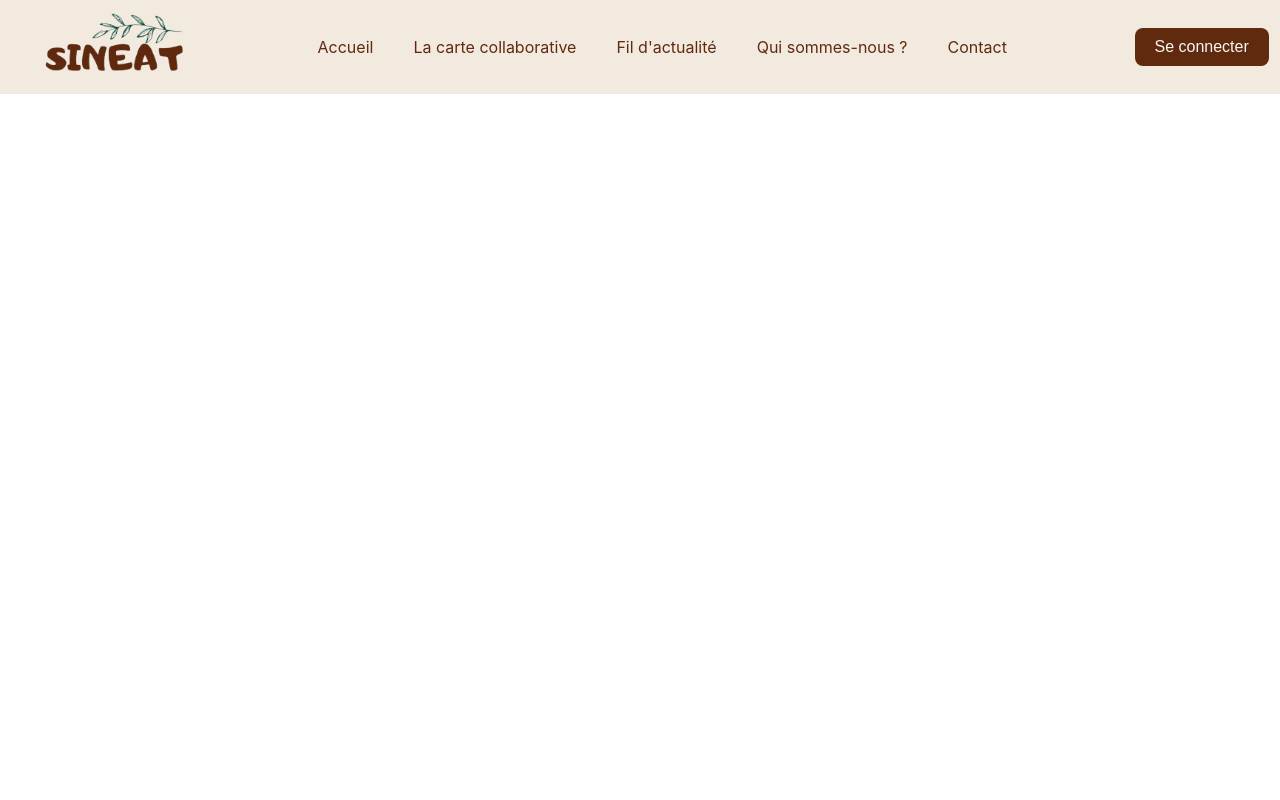
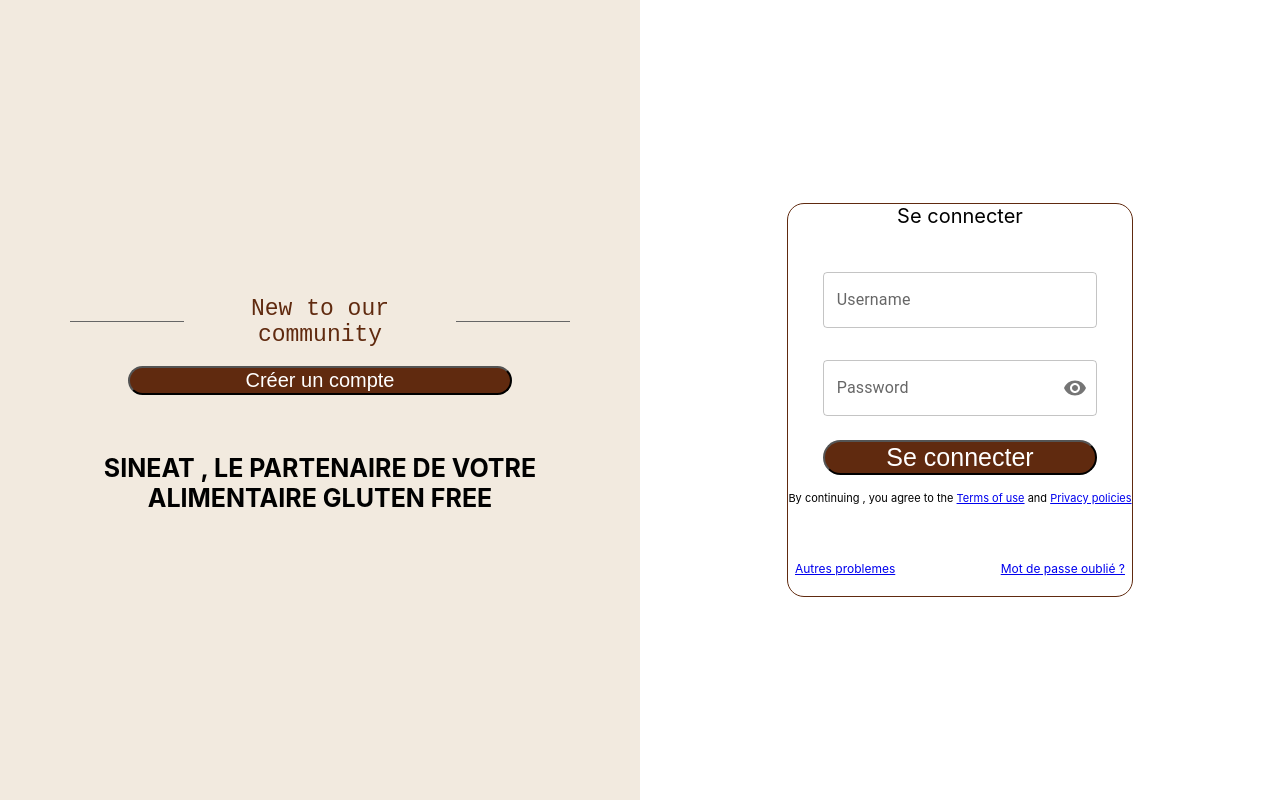
Before and after one commit to tdupuy2001/sineat, a React (Create React App) app in the folder Sprint 2/Phase 3/frontend/: page /Profile in a window 1280 px wide. Built offline with nearby package versions, Linux system fonts and the light colour scheme.

Commit message:
C'est nimp mais tranquille

```diff
--- a/Sprint 2/Phase 3/frontend/package.json
+++ b/Sprint 2/Phase 3/frontend/package.json
@@ -5,8 +5,8 @@
   "dependencies": {
     "@emotion/react": "^11.11.1",
     "@emotion/styled": "^11.11.0",
-    "@mui/icons-material": "^5.14.19",
-    "@mui/material": "^5.14.19",
+    "@mui/icons-material": "^5.15.0",
+    "@mui/material": "^5.15.0",
     "@testing-library/jest-dom": "^5.17.0",
     "@testing-library/react": "^13.4.0",
     "@testing-library/user-event": "^13.5.0",
--- a/Sprint 2/Phase 3/frontend/src/components/App.tsx
+++ b/Sprint 2/Phase 3/frontend/src/components/App.tsx
@@ -12,6 +12,7 @@
 import Map from '../screens/Map/Map';
 import { User } from '../dto/User';
 import Navbar from './Navbar/Navbar';
+import Profile from '../screens/Profile/Profile.tsx';
 
 
 
@@ -43,6 +44,7 @@
         <Route path='/map' element={<Map />} />
         <Route path='/contact' element={<Contact />} />
         <Route path='/*' element={<Navbar/>} />
+        <Route path='/Profile' element={<Profile/>}></Route>
       </Routes>
     </div>
     </MyBlogContext.Provider>
--- /dev/null
+++ b/Sprint 2/Phase 3/frontend/src/screens/Profile/Profile.ts
@@ -0,0 +1 @@
+export { Profile } from "./Profile.tsx";
--- /dev/null
+++ b/Sprint 2/Phase 3/frontend/src/screens/Profile/Profile.tsx
@@ -0,0 +1,145 @@
+import React, {useCallback, useContext, useState} from "react";
+import { Alert, AlertColor, TextField } from "@mui/material";
+import { MyBlogContext } from "../../MyBlogContext";
+import { useNavigate } from "react-router-dom";
+import { UserService } from "../../services/UserService";
+import { config } from "../../config";
+
+import Divider from '../../components/Divider/Divider'
+
+import IconButton from '@mui/material/IconButton';
+import OutlinedInput from '@mui/material/OutlinedInput';
+import InputLabel from '@mui/material/InputLabel';
+import InputAdornment from '@mui/material/InputAdornment';
+import FormControl from '@mui/material/FormControl';
+import Visibility from '@mui/icons-material/Visibility';
+import VisibilityOff from '@mui/icons-material/VisibilityOff';
+import { User } from "../../dto/User";
+
+export function Profile() {
+
+  const [showPassword, setShowPassword] = useState(false);
+
+  const _ = "";
+
+  const navigate = useNavigate();
+
+  const context = useContext(MyBlogContext);
+
+  const handleClickShowPassword = () => setShowPassword((show) => !show);
+
+  const handleMouseDownPassword = (event: React.MouseEvent<HTMLButtonElement>) => {
+    event.preventDefault();
+  };
+
+  const [username, setUsername] = useState<string>();
+  const [password, setPassword] = useState<string>();
+
+  const [loginMessageType, setLoginMessageType] = useState<AlertColor>(
+    "info"
+  );
+
+  const [loginMessage, setLoginMessage] = useState("");
+
+  const login = useCallback(
+    (user: User) => {
+      context.setUser(user);
+      sessionStorage.setItem("username", user.username);
+      setLoginMessage("");
+      setLoginMessageType("info");
+      navigate("/");
+    },
+    [context, navigate]
+  );
+
+
+  const handleLoginRequested = () => {
+    if (username && password) {
+      const userService = new UserService(config.API_URL);
+      userService.log_user({ username, date_de_naissance: undefined, email: _, password, langue: _, nom: _, prenom: _, genre: _, adresse: _, description: _ }).then((response: any) => {
+        if (response.data.message === 'success') {
+          const user = response.data.user;
+          login(user); // This will update the context and navigate to "/"
+        } else {
+          setLoginMessage("Mauvais nom d'utilisateur ou mot de passe !");
+          setLoginMessageType("error");
+        }
+      });
+    } else {
+      setLoginMessage("Veuillez entrer un nom d'utilisateur et un mot de passe.");
+      setLoginMessageType("error");
+    }
+  };
+
+  const handleRegister = () => {
+    navigate("/Register");
+  };
+
+
+
+
+
+  return (
+    <div className='mainLog'>
+        <div className='SignUp'>
+            <div className='ContSignUp'>
+                <div className='Img-signup'>
+                    {/* <img src={SignUpImg} alt="SignUpImg" /> */}
+                </div>
+                <Divider />
+                <div className='Btn-signup'>
+                    <button className='btn-signup' onClick={handleRegister}>Créer un compte</button>
+                </div>
+                <div className='Texts'>
+                    <span>
+                    SINEAT , LE PARTENAIRE DE VOTRE ALIMENTAIRE GLUTEN FREE
+                    </span>
+                </div>
+            </div>
+        </div>
+        <div className='SignIn'>
+            <div className='cont-signIn'>
+                {/* <img src={SigninImg} alt="SigninImg" className='Img-signin' /> */}
+                <div className='title-signin'> Se connecter</div>
+                {loginMessage && (<Alert severity={loginMessageType}>
+                  {loginMessage}
+                </Alert>)}
+                <TextField  sx={{ m: 1, width: '80%' }} id="outlined-basic" label="Username" variant="outlined" onChange={(evt) => setUsername(evt.target.value)}/>
+                <FormControl sx={{ m: 1, width: '80%' }} variant="outlined">
+                    <InputLabel htmlFor="outlined-adornment-password">Password</InputLabel>
+                    <OutlinedInput
+                        id="outlined-adornment-password"
+                        type={showPassword ? 'text' : 'password'}
+                        endAdornment={
+                        <InputAdornment position="end">
+                            <IconButton
+                            aria-label="toggle password visibility"
+                            onClick={handleClickShowPassword}
+                            onMouseDown={handleMouseDownPassword}
+                            edge="end"
+                            >
+                            {showPassword ? <VisibilityOff /> : <Visibility />}
+                            </IconButton>
+                        </InputAdornment>
+                        }
+                        label="Password"
+                        onChange={(evt) => setPassword(evt.target.value)}
+                        />
+                </FormControl>
+                <button className='btn-signin' onClick={handleLoginRequested}>Se connecter</button>
+                <div className='privacy'>
+                    <span>
+                        By continuing , you agree to the <a href="http://">Terms of use</a> and <a href="http://">Privacy policies</a>
+                    </span>
+                </div>
+                <div className='last-signin'>
+                    <div><a href="http://">Autres problemes</a></div>
+                    <div><a href="http://">Mot de passe oublié ?</a></div>
+                </div>
+            </div>
+        </div>
+    </div>
+  )
+}
+
+export default Profile
```
Also changed, not shown: 2 other files (tests, documents, lock files or other folders).
